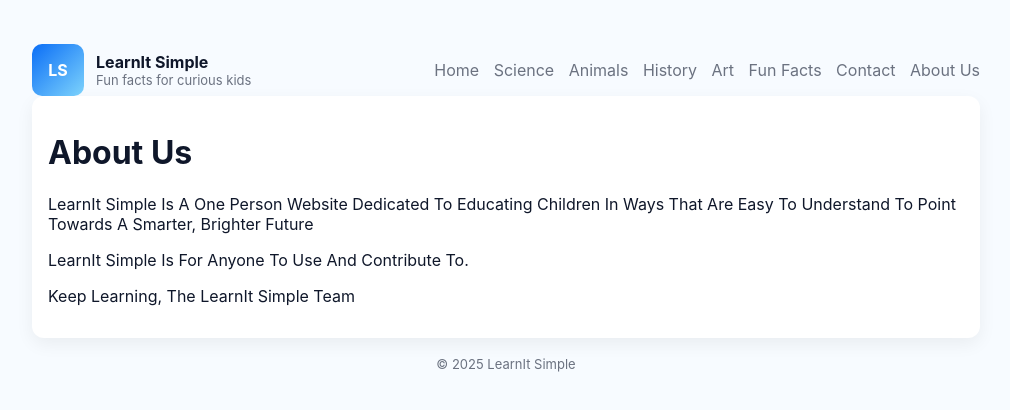
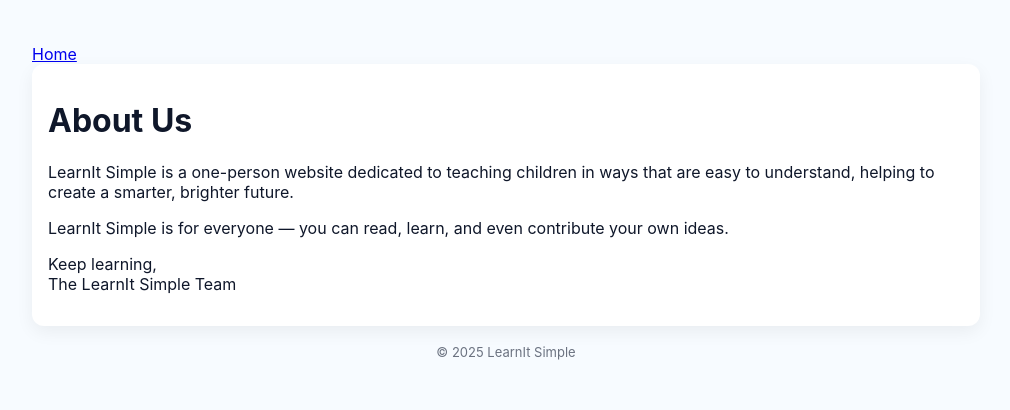
Before and after one commit to Ck2015-sudo/LearnIt-Simple, a plain HTML site: page about-us.html in a window 1280 px wide. Shown: the whole page, without its empty margins (134-1144 px from the left). Drawn offline with Linux system fonts and the light colour scheme.

Commit message:
Add files via upload

```diff
--- a/about-us.html
+++ b/about-us.html
@@ -3,43 +3,22 @@
 <head>
   <meta charset="utf-8">
   <meta name="viewport" content="width=device-width, initial-scale=1">
-  <title>Contact Us — LearnIt Simple</title>
+  <title>About Us — LearnIt Simple</title>
+  <meta name="description" content="Learn about LearnIt Simple, a website dedicated to educating children in fun and simple ways.">
   <link rel="stylesheet" href="style.css">
 </head>
 <body>
 <div class="container">
-
   <header>
-    <div class="brand">
-      <div class="logo">LS</div>
-      <div>
-        <div style="font-weight:700">LearnIt Simple</div>
-        <div style="font-size:13px;color:var(--muted)">Fun facts for curious kids</div>
-      </div>
-    </div>
-    <nav>
-      <a href="index.html">Home</a>
-      <a href="science.html">Science</a>
-      <a href="animals.html">Animals</a>
-      <a href="history.html">History</a>
-      <a href="art.html">Art</a>
-      <a href="fun-facts.html">Fun Facts</a>
-      <a href="contact.html">Contact</a>
-      <a href="about-us.html">About Us</a>
-    </nav>
+    <a href="index.html">Home</a>
   </header>
-
   <main class="card">
     <h1>About Us</h1>
-    <p>LearnIt Simple Is A One Person Website Dedicated To Educating Children In Ways That Are Easy To Understand To Point Towards A Smarter, Brighter Future</p>
-    <p>LearnIt Simple Is For Anyone To Use And Contribute To.</p>
-    <p>Keep Learning, The LearnIt Simple Team</p>
+    <p>LearnIt Simple is a one-person website dedicated to teaching children in ways that are easy to understand, helping to create a smarter, brighter future.</p>
+    <p>LearnIt Simple is for everyone — you can read, learn, and even contribute your own ideas.</p>
+    <p>Keep learning,<br>The LearnIt Simple Team</p>
   </main>
-
-  <footer>
-    &copy; 2025 LearnIt Simple
-  </footer>
-
+  <footer>&copy; 2025 LearnIt Simple</footer>
 </div>
 </body>
 </html>
```
